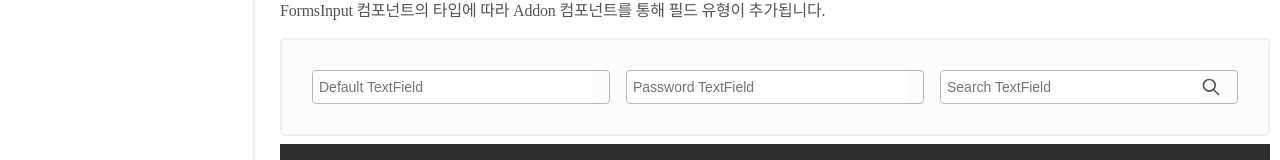
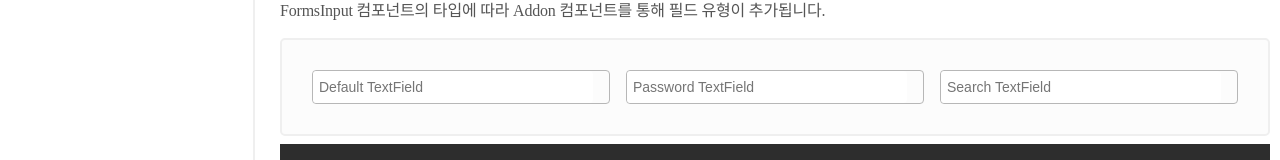
Before and after one commit to dongggggae/hyun-design-system, a Next.js app: page /components/text-field in a window 1280 px wide. Shown: the part 494-654 px from the top of the page. Built offline with nearby package versions, Linux system fonts and the light colour scheme.

Commit message:
[DS-17]FormsInput 수정

```diff
--- a/app/(route)/components/text-field/page.tsx
+++ b/app/(route)/components/text-field/page.tsx
@@ -1,7 +1,5 @@
 'use client';
 import dynamic from 'next/dynamic';
-import React from 'react';
-import { useForm } from 'react-hook-form';
 
 import FormsInput from '@components/Forms/FormsInput';
 import Stack from '@components/Stack/Stack';
@@ -11,8 +9,6 @@ import Text from '@components/Typography/Text';
 const CodeContainer = dynamic(() => import('@docs/CodeContainer'));
 
 const TextFiledPage = () => {
-  const { register, watch } = useForm();
-
   return (
     <div className="docs">
       <div className="docs-input">
--- a/app/_components/hds/Forms/FormsContext.tsx
+++ /dev/null
@@ -1,19 +0,0 @@
-'use client';
-
-import { ChangeEvent, useState } from 'react';
-
-// Text-field
-export default function useInput() {
-  const [inputText, setInputText] = useState<string>('');
-
-  function onChange(event: ChangeEvent<HTMLInputElement>) {
-    setInputText(event.target.value);
-  }
-
-  return {
-    inputText,
-    onChange,
-  };
-}
-
-//
--- a/app/_components/hds/Forms/FormsInput.tsx
+++ b/app/_components/hds/Forms/FormsInput.tsx
@@ -1,9 +1,7 @@
-import React, { useState, InputHTMLAttributes, forwardRef } from 'react';
+import React, { InputHTMLAttributes, forwardRef } from 'react';
 
 import classNames from '@utils/classNames';
 
-import FormsAddon from './FormsAddon';
-import useInput from './FormsContext';
 interface InputProps extends InputHTMLAttributes<HTMLInputElement> {
   id: string;
   type?: 'text' | 'password' | 'search';
@@ -16,34 +14,6 @@ const FormsInput = forwardRef<HTMLInputElement, InputProps>(
   ({ id, type = 'text', state = '', placeholder, disabled, className, ...props }, ref) => {
     const PREFIX = 'form__control';
 
-    const { inputText, onChange } = useInput();
-    const [passwordVisible, setPasswordVisible] = useState(false);
-
-    const togglePasswordVisibility = () => {
-      setPasswordVisible(!passwordVisible);
-    };
-
-    const clearInput = () => {
-      onChange({ target: { value: '' } } as React.ChangeEvent<HTMLInputElement>);
-    };
-
-    const rederAddon = () => {
-      switch (type) {
-        case 'text':
-          return inputText.length > 0 ? <FormsAddon field="clear" onClick={clearInput} /> : null;
-        case 'search':
-          return <FormsAddon field="search" />;
-        case 'password':
-          return inputText.length > 0 ? (
-            <FormsAddon field={passwordVisible ? 'visible' : 'invisible'} onClick={togglePasswordVisibility} />
-          ) : null;
-        default:
-          return null;
-      }
-    };
-
-    const inputType = type === 'password' && passwordVisible ? 'text' : type;
-
     return (
       <div
         className={classNames(
@@ -55,15 +25,12 @@ const FormsInput = forwardRef<HTMLInputElement, InputProps>(
         <input
           id={id}
           ref={ref}
-          type={inputType}
-          value={inputText}
-          onChange={onChange}
+          type={type}
           disabled={disabled}
           placeholder={placeholder}
           className={PREFIX}
           {...props}
         />
-        {rederAddon()}
       </div>
     );
   },
```
